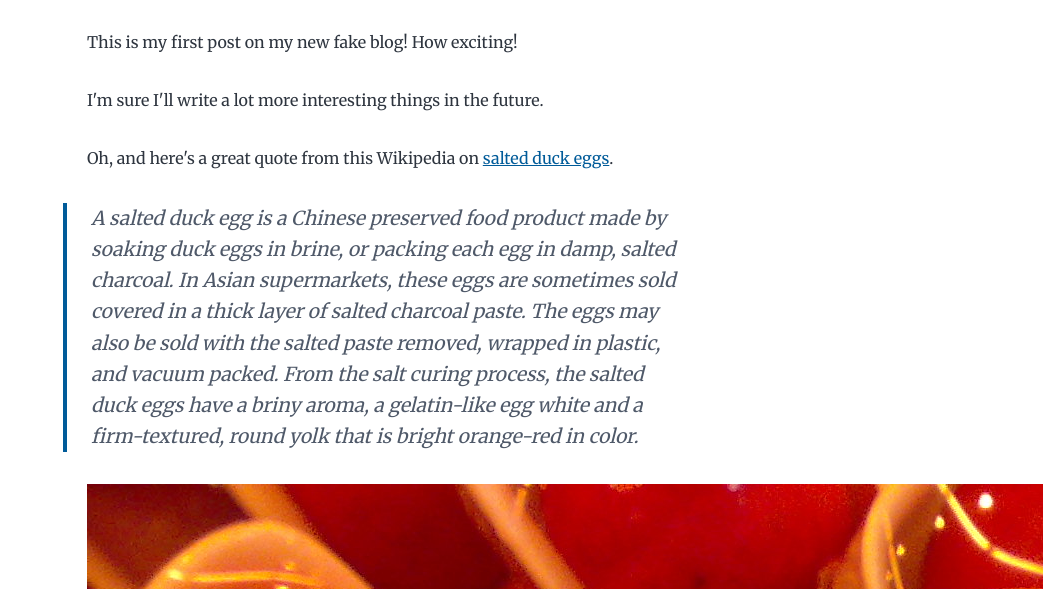
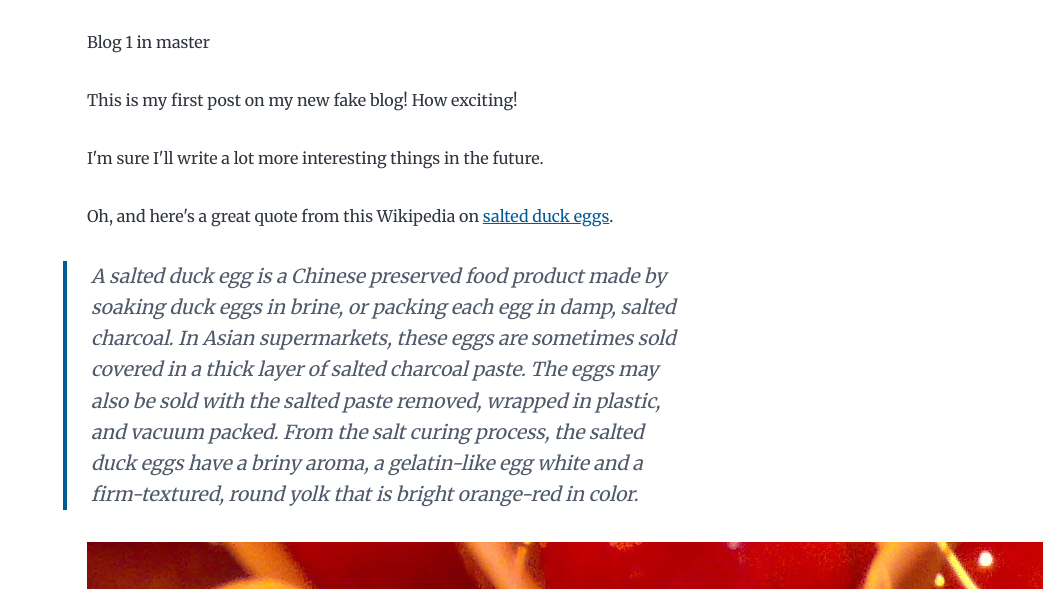
Before and after one commit to JGAntunes/gatsby-yarn-netlify-test, a Gatsby site: page /hello-world/ in a window 1280 px wide. Shown: the part 211-800 px from the top of the page, without its empty margins (237-1280 px from the left). Built offline with nearby package versions, Linux system fonts and the light colour scheme; Gatsby itself is replaced by a stand-in of ours; some packages are replaced by stand-ins of ours.

Commit message:
chore: test github commit status hooks

```diff
--- a/content/blog/hello-world/index.md
+++ b/content/blog/hello-world/index.md
@@ -3,6 +3,8 @@ title: Hello World
 date: "2015-05-01T22:12:03.284Z"
 description: "Hello World"
 ---
+
+Blog 1 in master
 
 This is my first post on my new fake blog! How exciting!
 
```
